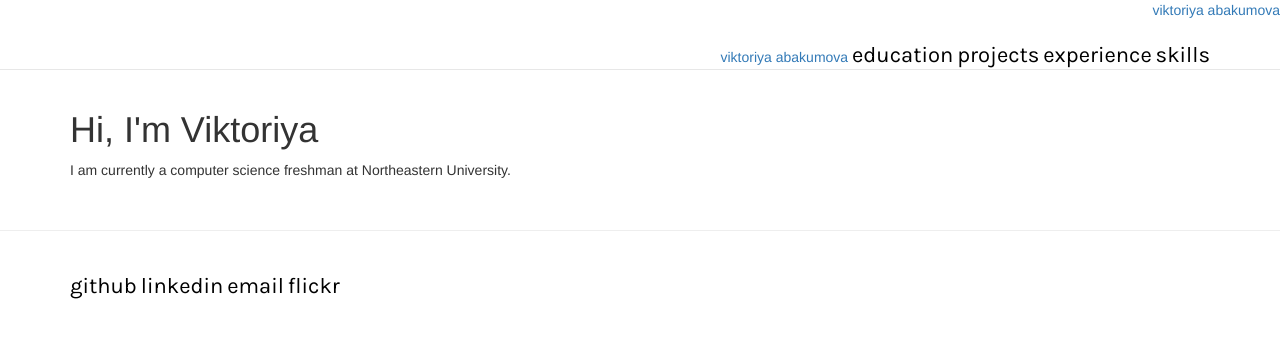
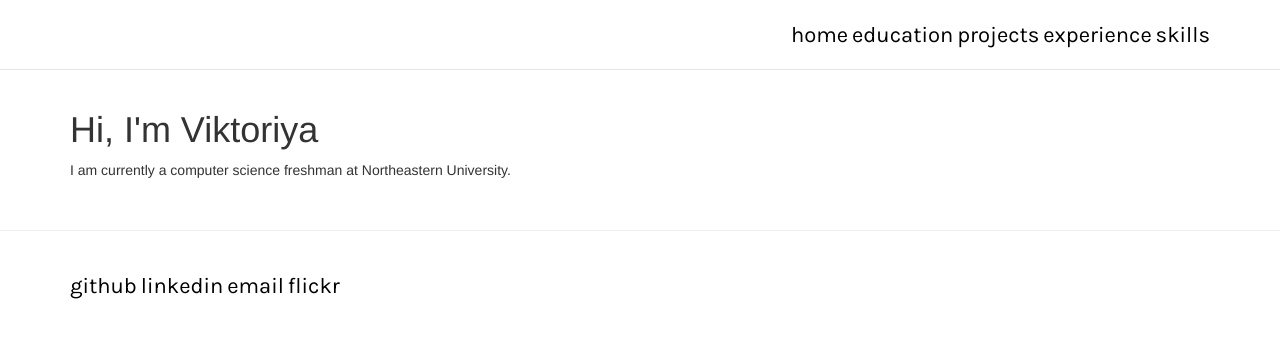
Before and after one commit to vikaba/vikaba.github.io, a plain HTML site: page index.html in a window 1280 px wide. Drawn offline with nearby package versions, Linux system fonts and the light colour scheme.

Commit message:
Update index.html

```diff
--- a/index.html
+++ b/index.html
@@ -33,10 +33,9 @@
 
   <body>
    <nav class = "navbar navbar-default navbar-static-top">
-      <a href = "index.html">viktoriya abakumova</a>
       <div class = "container">
-        <a href = "index.html">viktoriya abakumova</a>
         <div class = "nav-links">
+              <a href = "index.html">home</a>
               <a href = "education.html">education</a>
               <a href = "projects.html">projects</a>
               <a href = "experience.html">experience</a>
```
